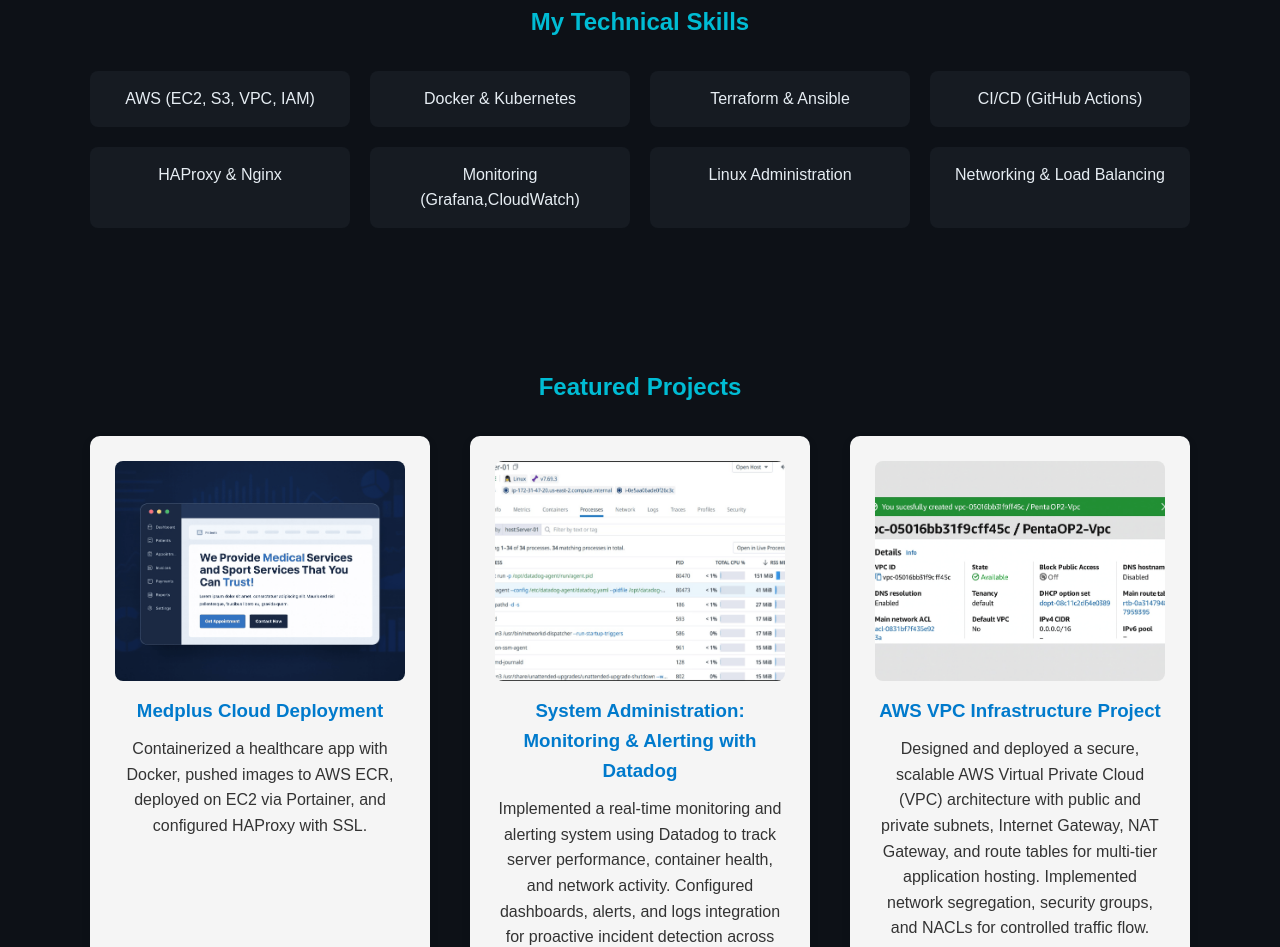
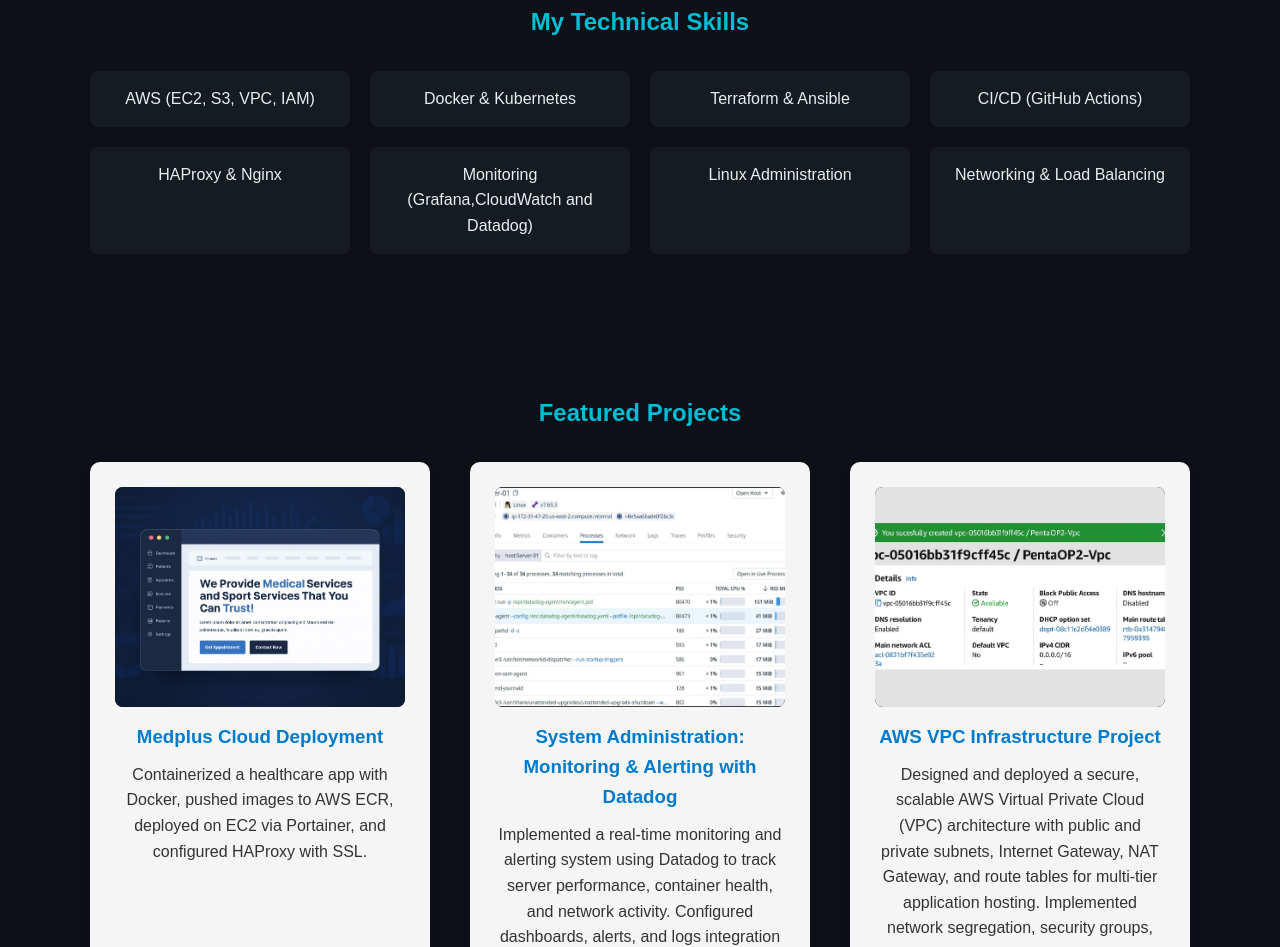
Before and after one commit to Kenny2113/my-portfolio-website, a plain HTML site: page Kennedy-1.0.0/index.html in a window 1280 px wide. Shown: the part 1166-2113 px from the top of the page. Drawn offline with Linux system fonts and the light colour scheme.

Commit message:
edited index.html file line 101

```diff
--- a/Kennedy-1.0.0/index.html
+++ b/Kennedy-1.0.0/index.html
@@ -98,7 +98,7 @@
         <div class="skill">Terraform & Ansible</div>
         <div class="skill">CI/CD (GitHub Actions)</div>
         <div class="skill">HAProxy & Nginx</div>
-        <div class="skill">Monitoring (Grafana,CloudWatch)</div>
+        <div class="skill">Monitoring (Grafana,CloudWatch and Datadog)</div>
         <div class="skill">Linux Administration</div>
         <div class="skill">Networking & Load Balancing</div>
       </div>
```
Also changed, not shown: 1 other file.
